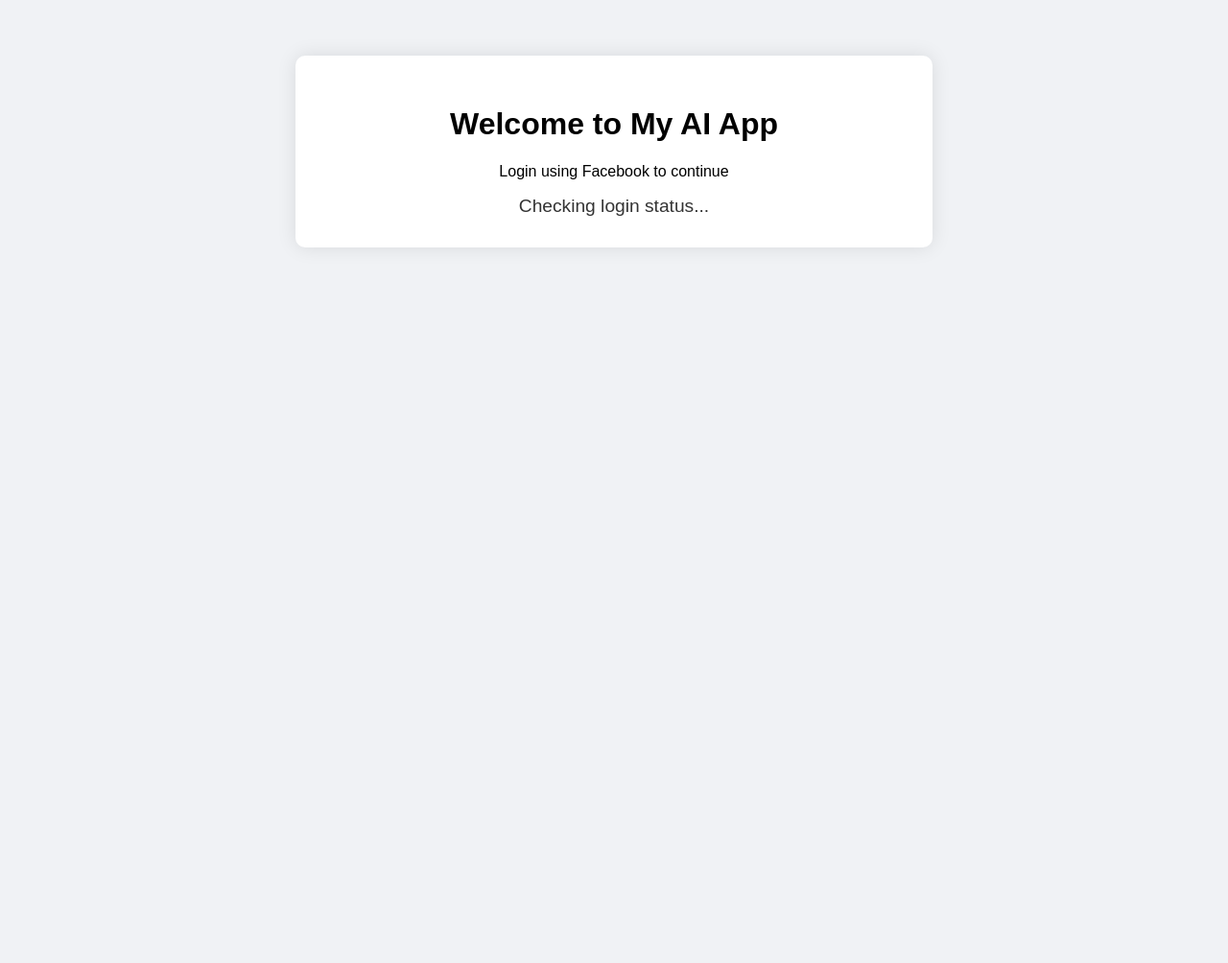
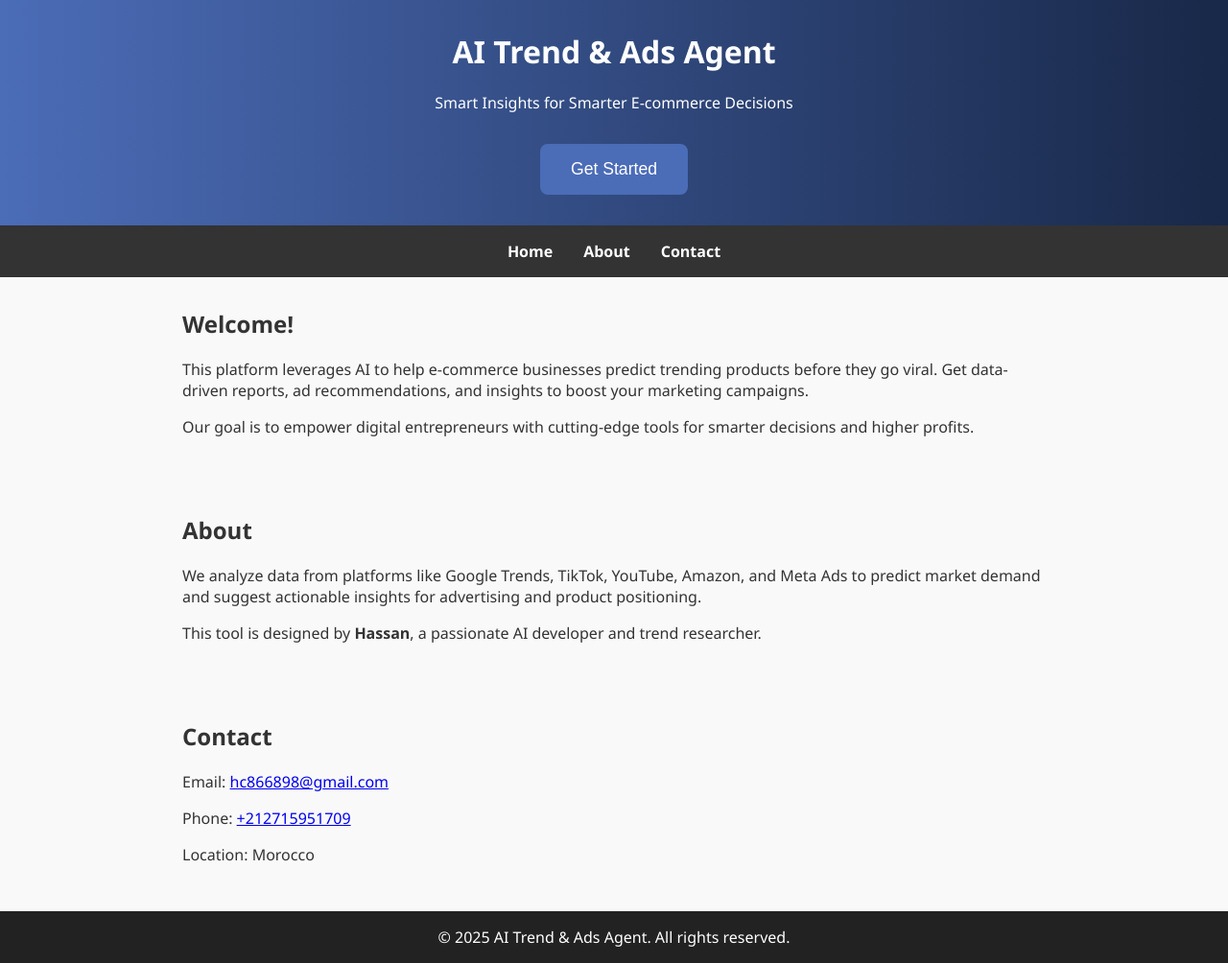
Before and after one commit to ELHassanChbihiQuadouri/ai-trend-agent, a plain HTML site: page index.html in a window 1280 px wide. Shown: the whole page at 96% size. Before the commit the page ends 800 px from the top, so only its background shows below. Drawn offline with Linux system fonts and the light colour scheme.

Commit message:
Update index.html

```diff
--- a/index.html
+++ b/index.html
@@ -1,84 +1,89 @@
 <!DOCTYPE html>
 <html lang="en">
 <head>
-  <meta charset="UTF-8">
-  <meta name="viewport" content="width=device-width, initial-scale=1">
-  <title>Facebook Login Integration</title>
+  <meta charset="UTF-8" />
+  <meta name="viewport" content="width=device-width, initial-scale=1.0" />
+  <title>My Trend & Ads AI Agent</title>
   <style>
     body {
-      font-family: Arial, sans-serif;
+      font-family: 'Segoe UI', Tahoma, Geneva, Verdana, sans-serif;
+      margin: 0;
+      background-color: #f9f9f9;
+      color: #333;
+    }
+
+    header {
+      background: linear-gradient(90deg, #4b6cb7, #182848);
+      color: white;
+      padding: 2rem 1rem;
       text-align: center;
-      padding: 50px;
-      background: #f0f2f5;
     }
-    .container {
-      background: white;
+
+    nav {
+      background-color: #333;
+      display: flex;
+      justify-content: center;
+      gap: 2rem;
+      padding: 1rem;
+    }
+
+    nav a {
+      color: white;
+      text-decoration: none;
+      font-weight: bold;
+    }
+
+    nav a:hover {
+      color: #4b6cb7;
+    }
+
+    section {
       padding: 2rem;
-      border-radius: 10px;
-      max-width: 600px;
+      max-width: 900px;
       margin: auto;
-      box-shadow: 0 0 20px rgba(0,0,0,0.1);
     }
-    #status {
+
+    footer {
+      text-align: center;
+      padding: 1rem;
+      background-color: #222;
+      color: white;
+    }
+
+    h1, h2 {
+      margin-top: 0;
+    }
+
+    .button {
+      background-color: #4b6cb7;
+      color: white;
+      padding: 1rem 2rem;
+      border: none;
+      border-radius: 8px;
+      font-size: 1.1rem;
+      cursor: pointer;
       margin-top: 1rem;
-      font-size: 1.2rem;
-      color: #333;
+    }
+
+    .button:hover {
+      background-color: #182848;
     }
   </style>
 </head>
 <body>
-  <div id="fb-root"></div>
-
-  <div class="container">
-    <h1>Welcome to My AI App</h1>
-    <p>Login using Facebook to continue</p>
-
-    <!-- زر تسجيل الدخول من فيسبوك -->
-    <fb:login-button
-      config_id="{your-config-id}"
-      scope="public_profile,email"
-      onlogin="checkLoginState();">
-    </fb:login-button>
-
-    <!-- حالة تسجيل الدخول -->
-    <div id="status">Checking login status...</div>
-  </div>
 
   <!-- Facebook SDK -->
+  <div id="fb-root"></div>
   <script>
     window.fbAsyncInit = function() {
       FB.init({
-        appId      : '706174205324772', // ضع App ID الخاص بك هنا
+        appId      : 'YOUR_APP_ID', // ضع App ID هنا
         cookie     : true,
         xfbml      : true,
         version    : 'v19.0'
       });
-
-      FB.getLoginStatus(function(response) {
-        statusChangeCallback(response);
-      });
+      FB.AppEvents.logPageView();
     };
-
-    function checkLoginState() {
-      FB.getLoginStatus(function(response) {
-        statusChangeCallback(response);
-      });
-    }
-
-    function statusChangeCallback(response) {
-      console.log(response);
-      const statusDiv = document.getElementById('status');
-
-      if (response.status === 'connected') {
-        FB.api('/me', function(response) {
-          statusDiv.innerHTML = '👋 Hello, ' + response.name + '! You are logged in.';
-        });
-      } else if (response.status === 'not_authorized') {
-        statusDiv.innerHTML = 'Please log into this app.';
-      } else {
-        statusDiv.innerHTML = 'Please log into Facebook.';
-      }
-    }
 
     (function(d, s, id){
       var js, fjs = d.getElementsByTagName(s)[0];
@@ -88,5 +93,55 @@
       fjs.parentNode.insertBefore(js, fjs);
     }(document, 'script', 'facebook-jssdk'));
   </script>
+
+  <!-- Header -->
+  <header>
+    <h1>AI Trend & Ads Agent</h1>
+    <p>Smart Insights for Smarter E-commerce Decisions</p>
+    <button class="button">Get Started</button>
+  </header>
+
+  <!-- Navigation -->
+  <nav>
+    <a href="#home">Home</a>
+    <a href="#about">About</a>
+    <a href="#contact">Contact</a>
+  </nav>
+
+  <!-- Home Section -->
+  <section id="home">
+    <h2>Welcome!</h2>
+    <p>
+      This platform leverages AI to help e-commerce businesses predict trending products before they go viral. Get data-driven reports, ad recommendations, and insights to boost your marketing campaigns.
+    </p>
+    <p>
+      Our goal is to empower digital entrepreneurs with cutting-edge tools for smarter decisions and higher profits.
+    </p>
+  </section>
+
+  <!-- About Section -->
+  <section id="about">
+    <h2>About</h2>
+    <p>
+      We analyze data from platforms like Google Trends, TikTok, YouTube, Amazon, and Meta Ads to predict market demand and suggest actionable insights for advertising and product positioning.
+    </p>
+    <p>
+      This tool is designed by <strong>Hassan</strong>, a passionate AI developer and trend researcher.
+    </p>
+  </section>
+
+  <!-- Contact Section -->
+  <section id="contact">
+    <h2>Contact</h2>
+    <p>Email: <a href="mailto:hc866898@gmail.com">hc866898@gmail.com</a></p>
+    <p>Phone: <a href="tel:+212715951709">+212715951709</a></p>
+    <p>Location: Morocco</p>
+  </section>
+
+  <!-- Footer -->
+  <footer>
+    &copy; 2025 AI Trend & Ads Agent. All rights reserved.
+  </footer>
+
 </body>
 </html>
```
